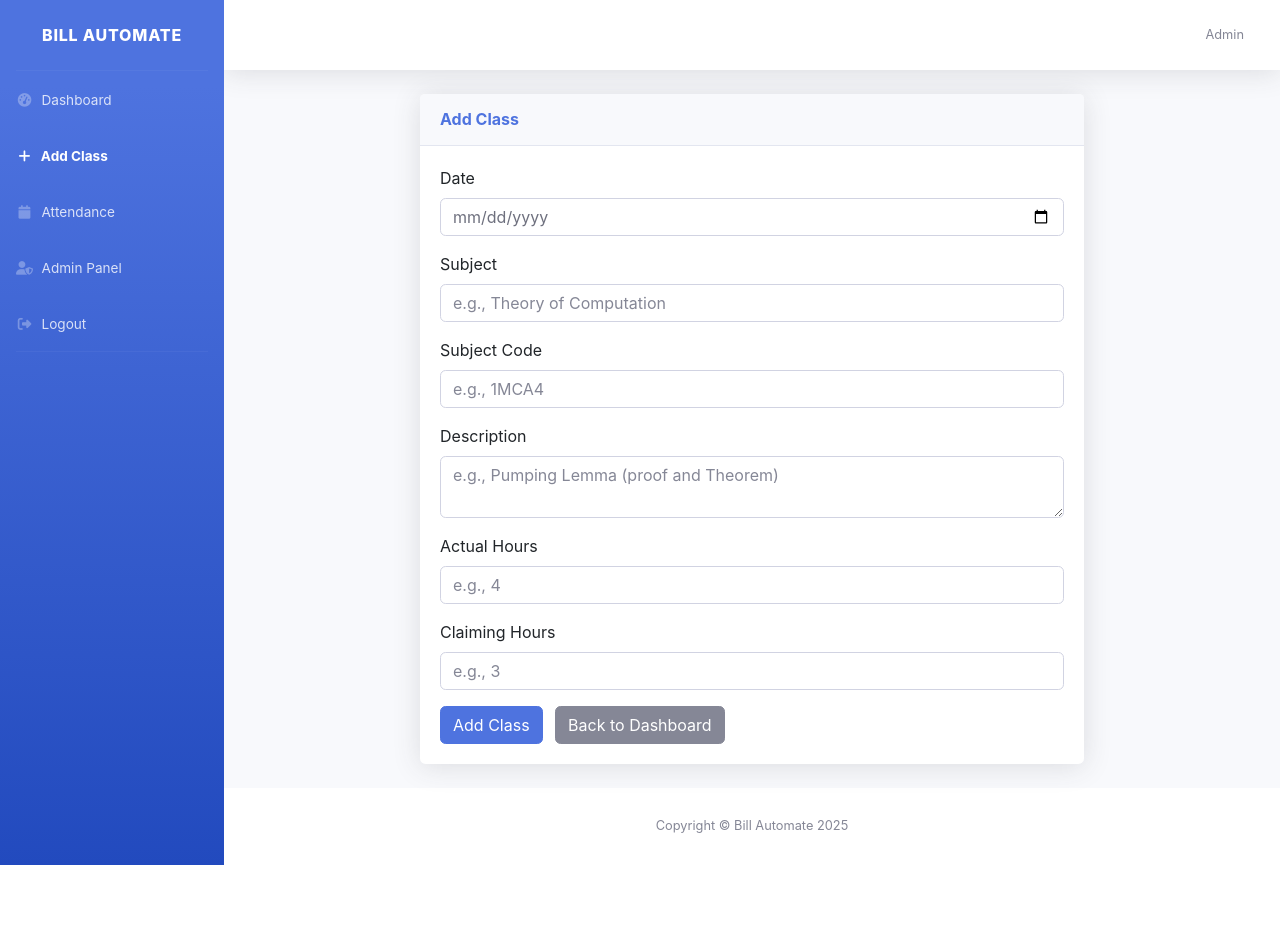
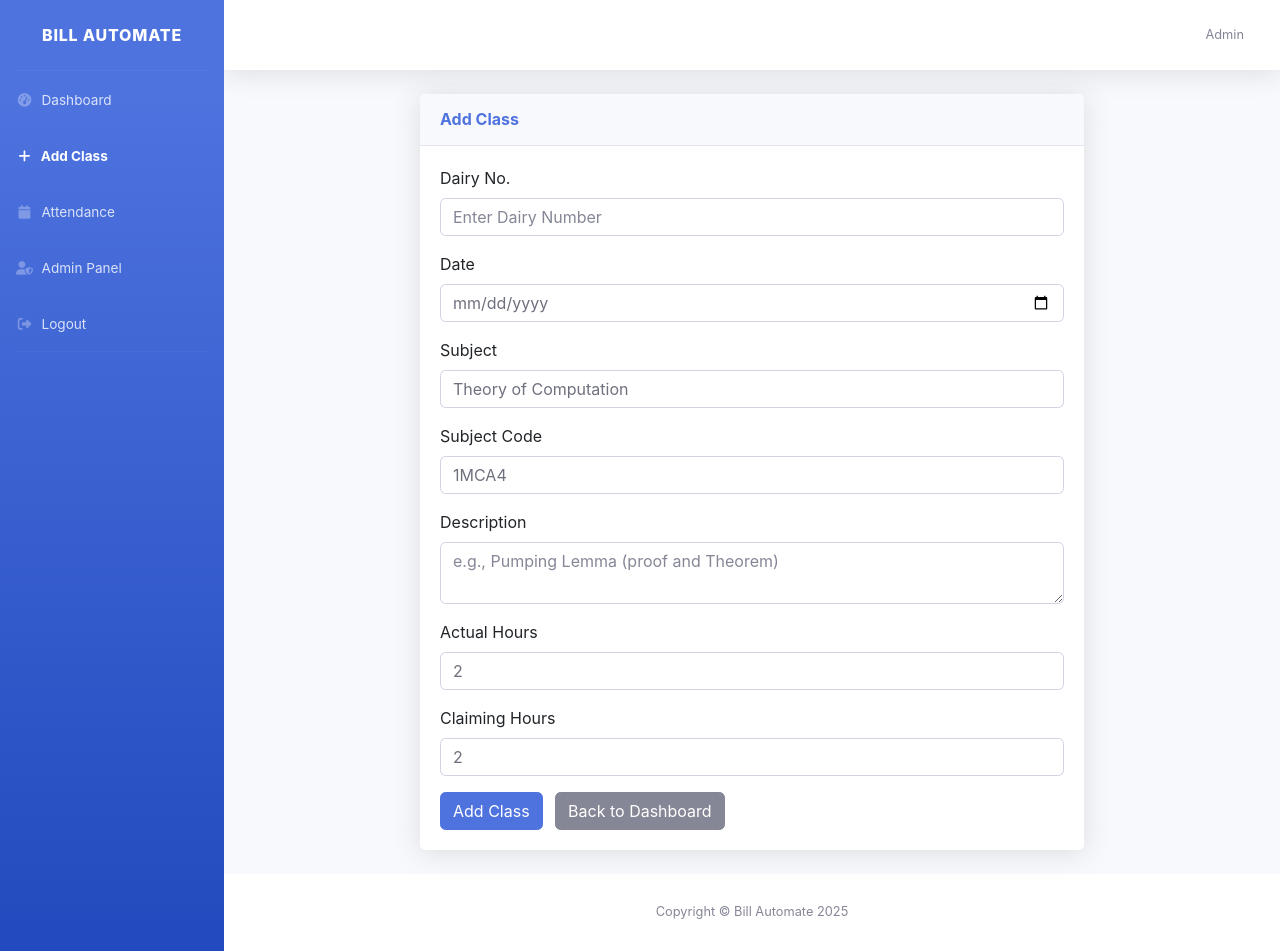
Before and after one commit to Vilas147854/BU_Billing_Automation, a Flask app: page /add_class in a window 1280 px wide. Before the commit the page ends 865 px from the top, so only its background shows below. Run offline with Flask 3, Linux system fonts and the light colour scheme; a user stored in the database is signed in; some libraries are stand-ins or nearby versions.

Commit message:
changes done in class lable and dailry number

```diff
--- a/main.py
+++ b/main.py
@@ -1,4 +1,4 @@
-from flask import Flask, render_template, redirect, url_for, request, flash, send_file, session
+from flask import Flask, render_template, redirect, url_for, request, flash, send_file
 from flask_sqlalchemy import SQLAlchemy
 from flask_bcrypt import Bcrypt
 from flask_login import LoginManager, UserMixin, login_user, login_required, logout_user, current_user
@@ -23,7 +23,6 @@
 
 with app.app_context():
     db.create_all()
-    # Create an admin user if none exists
     if not User.query.filter_by(is_admin=True).first():
         admin = User(
             name="Admin", email="admin@example.com",
@@ -35,7 +34,7 @@
 
 @login_manager.user_loader
 def load_user(user_id):
-    return User.query.get(int(user_id))
+    return db.session.get(User, int(user_id))
 
 @app.route("/")
 def home():
@@ -112,15 +111,18 @@
 @login_required
 def add_class():
     if request.method == 'POST':
+        dairy_no = int(request.form['dairy_no'])
         date = datetime.strptime(request.form['date'], '%Y-%m-%d')
-        subject = request.form['subject']
-        subject_code = request.form['subject_code']
+        subject = request.form['subject'] if request.form['subject'] != 'Other' else request.form['custom_subject']
+        subject_code = request.form['subject_code'] if request.form['subject_code'] != 'Other' else request.form['custom_subject_code']
         description = request.form['description']
         actual_hours = int(request.form['actual_hours'])
         claiming_hours = int(request.form['claiming_hours'])
 
-        last_dairy_no = db.session.query(db.func.max(ClassDetails.dairy_no)).scalar()
-        dairy_no = (last_dairy_no or 0) + 1
+        # Check if dairy_no already exists
+        if ClassDetails.query.filter_by(dairy_no=dairy_no).first():
+            flash("Dairy number already exists. Please use a unique number.", "danger")
+            return render_template('add_class.html')
 
         new_class = ClassDetails(
             dairy_no=dairy_no, faculty_id=current_user.id, date=date, subject=subject,
@@ -190,10 +192,8 @@
             db.session.commit()
             flash("Attendance updated!", "success")
 
-    # Fetch pending users
     pending_users = User.query.filter_by(is_approved=False).all()
-
-    # Fetch all classes with faculty names
+    approved_users = User.query.filter_by(is_approved=True).filter(User.is_admin == False).all()
     all_classes = ClassDetails.query.all()
     class_data = [
         {
@@ -208,8 +208,6 @@
             'claiming_hours': cls.claiming_hours
         } for cls in all_classes
     ]
-
-    # Fetch all attendance with faculty names
     all_attendance = Attendance.query.all()
     attendance_data = [
         {
@@ -220,7 +218,7 @@
         } for att in all_attendance
     ]
 
-    return render_template('admin.html', pending_users=pending_users, classes=class_data, attendance=attendance_data)
+    return render_template('admin.html', pending_users=pending_users, approved_users=approved_users, classes=class_data, attendance=attendance_data)
 
 @app.route('/generate_bill/<int:year>/<int:month>')
 @login_required
--- a/templates/add_class.html
+++ b/templates/add_class.html
@@ -15,18 +15,34 @@
                     <h6 class="m-0 font-weight-bold text-primary">Add Class</h6>
                 </div>
                 <div class="card-body">
-                    <form method="POST">
+                    <form method="POST" id="addClassForm">
+                        <div class="form-group">
+                            <label>Dairy No.</label>
+                            <input type="number" class="form-control" name="dairy_no" placeholder="Enter Dairy Number" required>
+                        </div>
                         <div class="form-group">
                             <label>Date</label>
                             <input type="date" class="form-control" name="date" required>
                         </div>
                         <div class="form-group">
                             <label>Subject</label>
-                            <input type="text" class="form-control" name="subject" placeholder="e.g., Theory of Computation" required>
+                            <select class="form-control" name="subject" id="subjectSelect" required>
+                                <option value="Theory of Computation">Theory of Computation</option>
+                                <option value="Big Data">Big Data</option>
+                                <option value="Object Oriented Programming Lab">Object Oriented Programming Lab</option>
+                                <option value="Other">Other</option>
+                            </select>
+                            <input type="text" class="form-control mt-2" name="custom_subject" id="customSubject" placeholder="Enter custom subject" style="display: none;">
                         </div>
                         <div class="form-group">
                             <label>Subject Code</label>
-                            <input type="text" class="form-control" name="subject_code" placeholder="e.g., 1MCA4" required>
+                            <select class="form-control" name="subject_code" id="subjectCodeSelect" required>
+                                <option value="1MCA4">1MCA4</option>
+                                <option value="3MCA5">3MCA5</option>
+                                <option value="1MCA8">1MCA8</option>
+                                <option value="Other">Other</option>
+                            </select>
+                            <input type="text" class="form-control mt-2" name="custom_subject_code" id="customSubjectCode" placeholder="Enter custom subject code" style="display: none;">
                         </div>
                         <div class="form-group">
                             <label>Description</label>
@@ -34,11 +50,17 @@
                         </div>
                         <div class="form-group">
                             <label>Actual Hours</label>
-                            <input type="number" class="form-control" name="actual_hours" placeholder="e.g., 4" required>
+                            <select class="form-control" name="actual_hours" id="actualHours" required>
+                                <option value="2">2</option>
+                                <option value="4">4</option>
+                            </select>
                         </div>
                         <div class="form-group">
                             <label>Claiming Hours</label>
-                            <input type="number" class="form-control" name="claiming_hours" placeholder="e.g., 3" required>
+                            <select class="form-control" name="claiming_hours" id="claimingHours" required>
+                                <option value="2">2</option>
+                                <option value="3">3</option>
+                            </select>
                         </div>
                         <button type="submit" class="btn btn-primary">Add Class</button>
                         <a href="{{ url_for('dashboard') }}" class="btn btn-secondary ml-2">Back to Dashboard</a>
@@ -47,6 +69,42 @@
             </div>
         </div>
     </div>
+    <script>
+        // Toggle custom subject input
+        document.getElementById('subjectSelect').addEventListener('change', function() {
+            const customSubjectInput = document.getElementById('customSubject');
+            if (this.value === 'Other') {
+                customSubjectInput.style.display = 'block';
+                customSubjectInput.required = true;
+            } else {
+                customSubjectInput.style.display = 'none';
+                customSubjectInput.required = false;
+            }
+        });
+
+        // Toggle custom subject code input
+        document.getElementById('subjectCodeSelect').addEventListener('change', function() {
+            const customSubjectCodeInput = document.getElementById('customSubjectCode');
+            if (this.value === 'Other') {
+                customSubjectCodeInput.style.display = 'block';
+                customSubjectCodeInput.required = true;
+            } else {
+                customSubjectCodeInput.style.display = 'none';
+                customSubjectCodeInput.required = false;
+            }
+        });
+
+        // Update claiming hours based on actual hours
+        document.getElementById('actualHours').addEventListener('change', function() {
+            const actualHours = parseInt(this.value);
+            const claimingHoursSelect = document.getElementById('claimingHours');
+            if (actualHours === 4) {
+                claimingHoursSelect.value = '3';
+            } else if (actualHours === 2) {
+                claimingHoursSelect.value = '2';
+            }
+        });
+    </script>
 {% endblock %}
 </body>
 </html>
```
Also changed, not shown: templates/admin.html (+35 -0 lines), instance/faculty.db.
